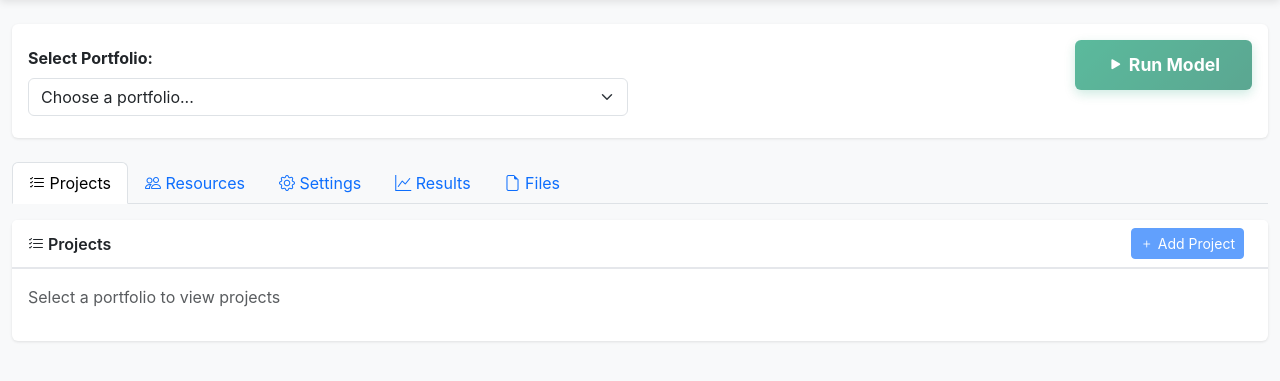
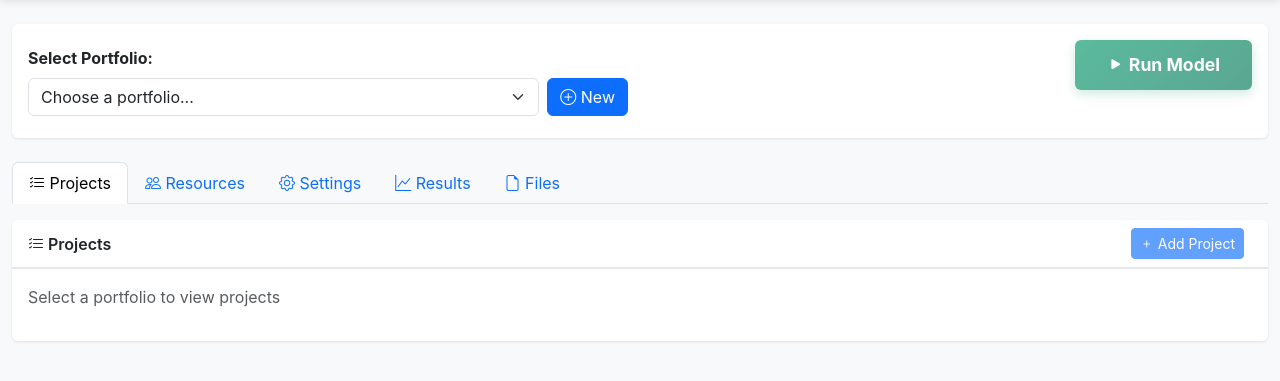
Before and after one commit to tommertron/portfolioPlanner, a Flask app: page / in a window 1280 px wide. Shown: the part 50-431 px from the top of the page. Run offline with Flask 3, Linux system fonts and the light colour scheme; some libraries are stand-ins or nearby versions.

Commit message:
Add New Portfolio button with portfoliotester template
Features:
- "New" button next to portfolio selector
- Prompts for portfolio name (validates lowercase, numbers, hyphens)
- Creates new portfolio by copying portfoliotester as template
- Clears output directory for fresh start
- Backend API endpoint at /api/portfolio/create
- Validates portfolio name doesn't already exist
- Auto-reloads page after successful creation

User flow:
1. Click "New" button
2. Enter portfolio name (e.g., "my-roadmap")
3. New portfolio created with sample projects/resources
4. Ready to edit and customize

🤖 Generated with [Claude Code](https://claude.com/claude-code)

Co-Authored-By: Claude <noreply@anthropic.com>

```diff
--- a/webapp/app.py
+++ b/webapp/app.py
@@ -630,6 +630,51 @@ def create_app() -> Flask:
         except (ValueError, OSError) as e:
             return jsonify({"error": str(e)}), 400
 
+    @app.post("/api/portfolio/create")
+    def create_portfolio():
+        """Create a new portfolio from the portfoliotester template"""
+        try:
+            data = request.get_json()
+            if not data or 'name' not in data:
+                return jsonify({"error": "Portfolio name is required"}), 400
+
+            portfolio_name = data['name']
+
+            # Validate portfolio name (lowercase letters, numbers, hyphens only)
+            import re
+            if not re.match(r'^[a-z0-9-]+$', portfolio_name):
+                return jsonify({"error": "Portfolio name must contain only lowercase letters, numbers, and hyphens"}), 400
+
+            # Check if portfolio already exists
+            new_portfolio_path = projects_root / portfolio_name
+            if new_portfolio_path.exists():
+                return jsonify({"error": f"Portfolio '{portfolio_name}' already exists"}), 400
+
+            # Copy portfoliotester as template
+            template_path = projects_root / "portfoliotester"
+            if not template_path.exists():
+                return jsonify({"error": "Template portfolio 'portfoliotester' not found"}), 500
+
+            # Copy the template
+            import shutil
+            shutil.copytree(template_path, new_portfolio_path)
+
+            # Clear output directory if it exists
+            output_dir = new_portfolio_path / "output"
+            if output_dir.exists():
+                for file in output_dir.iterdir():
+                    if file.is_file():
+                        file.unlink()
+
+            return jsonify({
+                "success": True,
+                "portfolio_name": portfolio_name,
+                "path": str(new_portfolio_path)
+            })
+
+        except Exception as e:
+            return jsonify({"error": str(e)}), 500
+
     return app
 
 
--- a/webapp/templates/index.html
+++ b/webapp/templates/index.html
@@ -232,12 +232,17 @@
                 <div class="row align-items-center">
                     <div class="col-md-6">
                         <label class="form-label fw-bold">Select Portfolio:</label>
+                        <div class="d-flex gap-2">
                             <select id="portfolio-selector" class="form-select">
                                 <option value="">Choose a portfolio...</option>
                                 {% for entry in project_dirs %}
                                     <option value="{{ entry.name }}">{{ entry.name }}</option>
                                 {% endfor %}
                             </select>
+                            <button id="new-portfolio-btn" class="btn btn-primary" style="white-space: nowrap;">
+                                <i class="bi bi-plus-circle"></i> New
+                            </button>
+                        </div>
                     </div>
                     <div class="col-md-6 text-end mt-3 mt-md-0">
                         <button id="run-model-btn" class="btn btn-success btn-run" disabled>
@@ -526,6 +531,40 @@
                 console.error('Error loading programs:', err);
             }
         }
+
+        // New Portfolio Button
+        document.getElementById('new-portfolio-btn').addEventListener('click', async () => {
+            const portfolioName = prompt('Enter a name for the new portfolio:\n(Use lowercase letters, numbers, hyphens only)');
+
+            if (!portfolioName) return;
+
+            // Validate portfolio name
+            if (!/^[a-z0-9-]+$/.test(portfolioName)) {
+                alert('Portfolio name must contain only lowercase letters, numbers, and hyphens.');
+                return;
+            }
+
+            try {
+                const res = await fetch('/api/portfolio/create', {
+                    method: 'POST',
+                    headers: { 'Content-Type': 'application/json' },
+                    body: JSON.stringify({ name: portfolioName })
+                });
+
+                const data = await res.json();
+
+                if (res.ok) {
+                    alert(`Portfolio "${portfolioName}" created successfully!`);
+                    // Reload the page to refresh portfolio list
+                    window.location.reload();
+                } else {
+                    alert(`Error: ${data.error || 'Failed to create portfolio'}`);
+                }
+            } catch (err) {
+                console.error('Error creating portfolio:', err);
+                alert('Failed to create portfolio. Please try again.');
+            }
+        });
 
         // Portfolio Selection
         document.getElementById('portfolio-selector').addEventListener('change', async (e) => {
```
Lines whose indentation alone changed are shown as unchanged.
